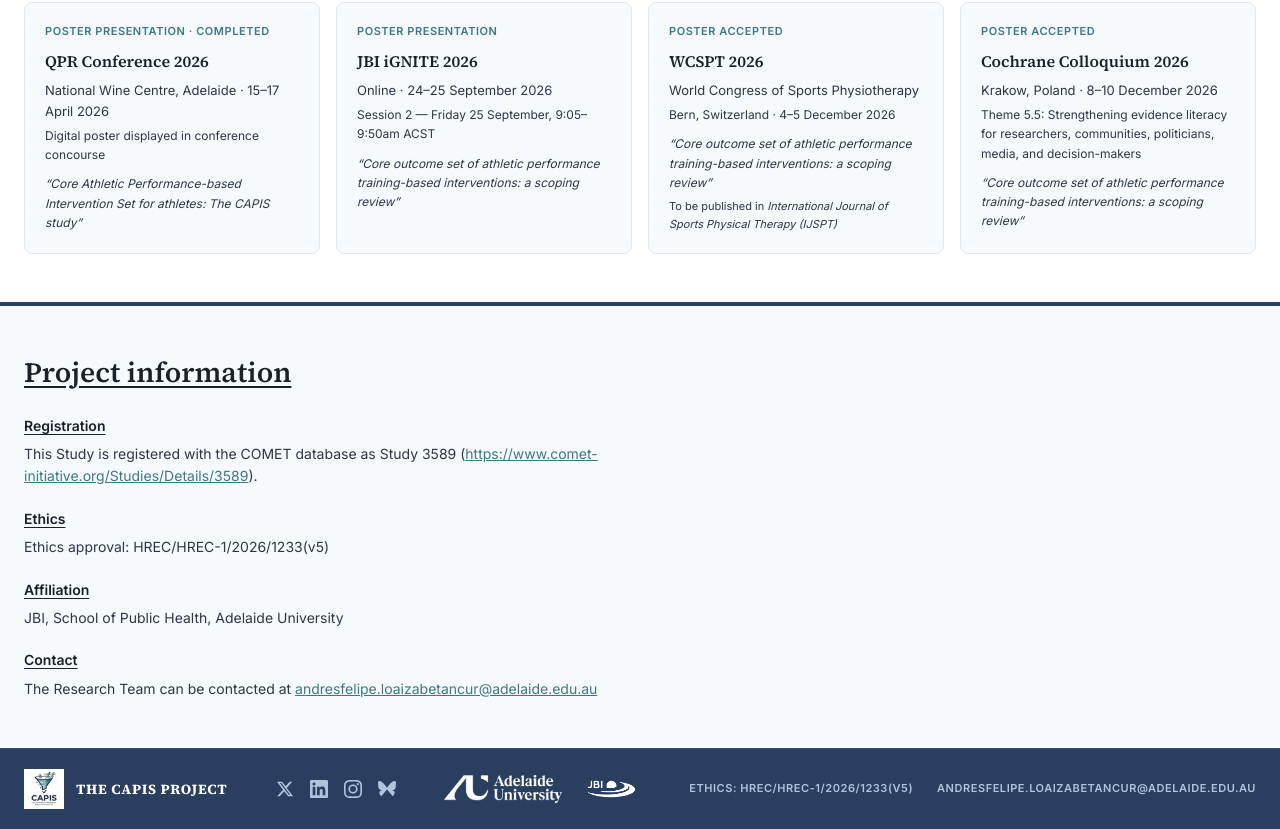
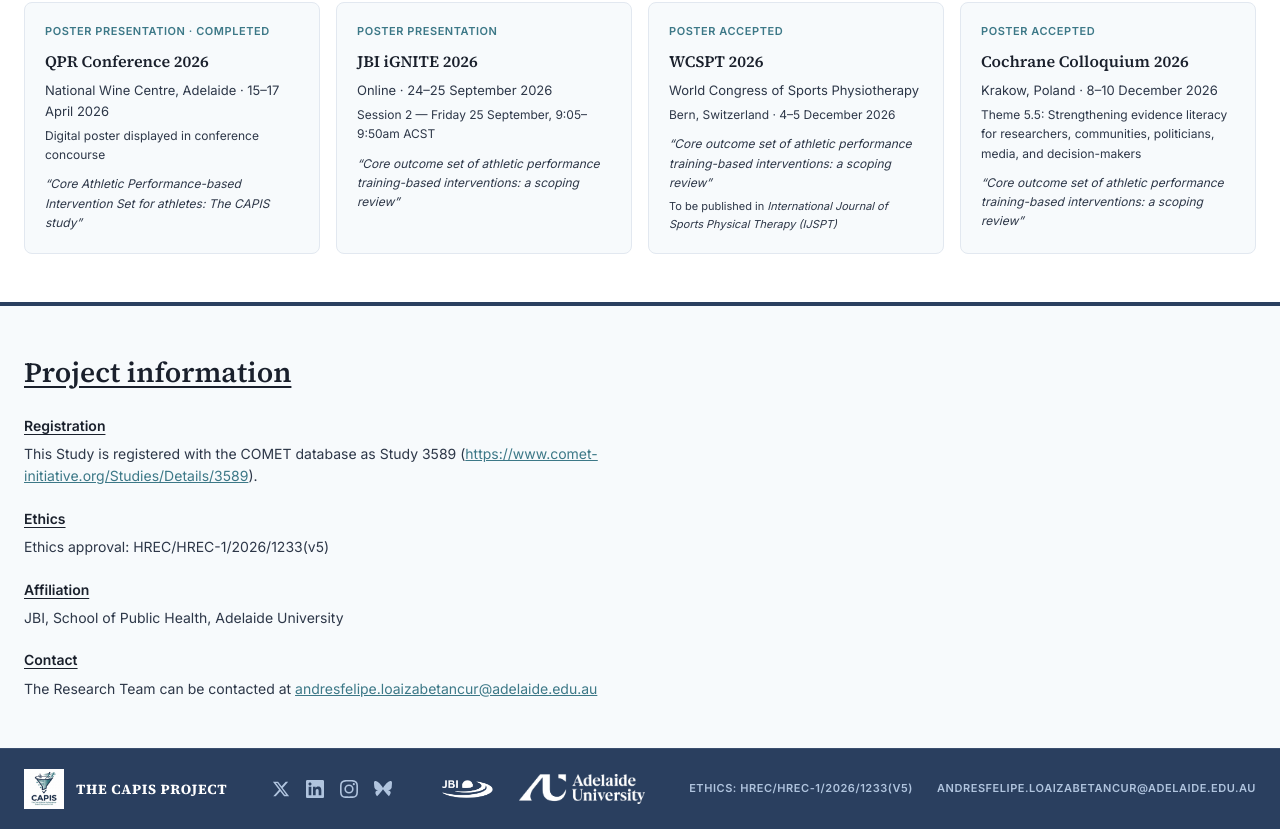
Before and after one commit to LoaizaBetancur/CAPIS-Project-Website, a Next.js app: page / in a window 1280 px wide. Shown: the part 5073-5902 px from the top of the page. Built offline with nearby package versions, Linux system fonts and the light colour scheme.

Commit message:
footer: swap order JBI first, equal height 30px for visual balance
- JBI (2.09:1) -> 63x30, Adelaide (4.21:1) -> 126x30, both height 30px width auto contain preserves ratio, fits within CAPIS 40px height footer unchanged
- order reflects affiliation: JBI part of Adelaide Uni

```diff
--- a/components/Footer.tsx
+++ b/components/Footer.tsx
@@ -112,8 +112,23 @@ export default function Footer() {
           </a>
         </div>
 
-        {/* CENTER: Institutional Logos — height 28px preservesFooter padding, width auto keeps ratio */}
+        {/* CENTER: Institutional Logos — equal height 30px preserves ratio, gap 20px, footer size unchanged */}
         <div style={{ display: "flex", alignItems: "center", gap: "20px" }}>
+          <a
+            href="https://jbi.global"
+            target="_blank"
+            rel="noopener noreferrer"
+            aria-label="JBI"
+            style={{ display: "flex", alignItems: "center" }}
+          >
+            <Image
+              src="/images/Logos-JBI-AU/jbi-logo-wht.png"
+              alt="JBI"
+              width={63}
+              height={30}
+              style={{ height: "30px", width: "auto", objectFit: "contain" }}
+            />
+          </a>
           <a
             href="https://www.adelaide.edu.au"
             target="_blank"
@@ -124,24 +139,9 @@ export default function Footer() {
             <Image
               src="/images/Logos-JBI-AU/au-logo-primary-rev.png"
               alt="University of Adelaide"
-              width={118}
-              height={28}
-              style={{ height: "28px", width: "auto", objectFit: "contain" }}
-            />
-          </a>
-          <a
-            href="https://jbi.global"
-            target="_blank"
-            rel="noopener noreferrer"
-            aria-label="JBI"
-            style={{ display: "flex", alignItems: "center" }}
-          >
-            <Image
-              src="/images/Logos-JBI-AU/jbi-logo-wht.png"
-              alt="JBI"
-              width={58}
-              height={28}
-              style={{ height: "28px", width: "auto", objectFit: "contain" }}
+              width={126}
+              height={30}
+              style={{ height: "30px", width: "auto", objectFit: "contain" }}
             />
           </a>
         </div>
```
